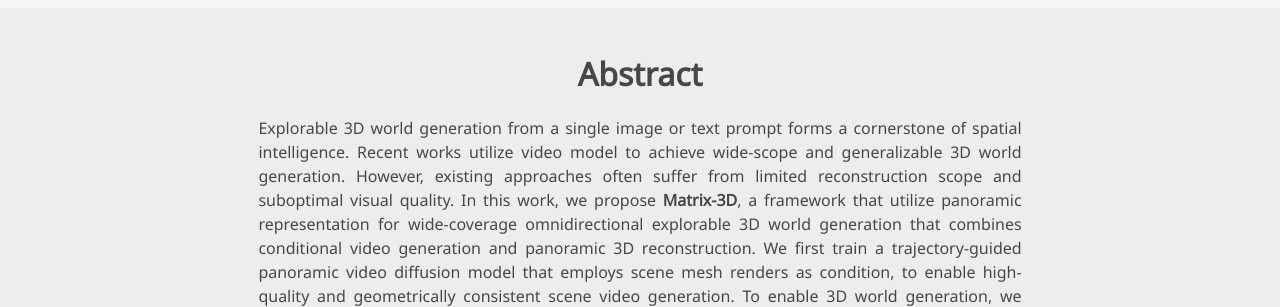
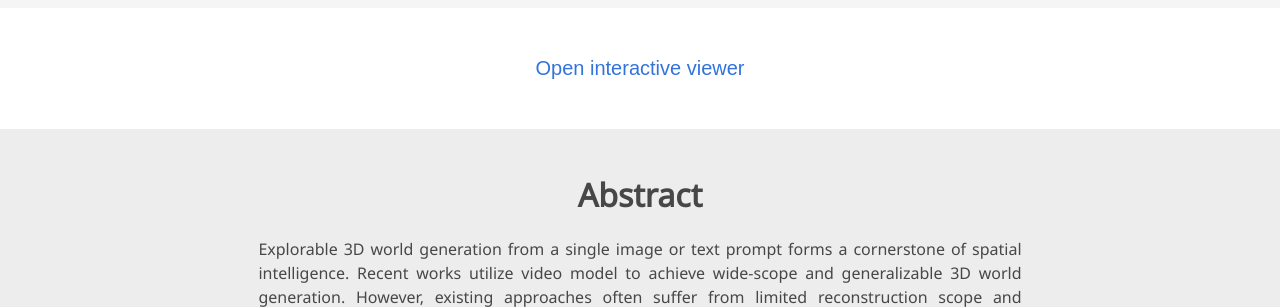
Before and after one commit to matrix-3d/matrix-3d.github.io, a plain HTML site: page index.html in a window 1280 px wide. Shown: the part 985-1292 px from the top of the page. Drawn offline with nearby package versions, Linux system fonts and the light colour scheme; some icons are missing; a web font is replaced by a local one.

Commit message:
add interactive viewer

```diff
--- a/index.html
+++ b/index.html
@@ -103,28 +103,25 @@
 <section class="hero teaser is-light">
   <div class="container is-max-desktop">
     <br>
-    <!-- <div class="hero-body is-centered has-text-centered"> -->
-
-      <!-- <img src="static/images/logo.jpeg" alt="Matrix-3D Logo" style="width: 200px; height: 125px; vertical-align: middle; margin-bottom: 20px;"> -->
-      <!-- <span style="display: inline-block; vertical-align: middle; margin-left: 16px; font-size: 1.3rem; color: #333;">
-        Matrix-3D: Omnidirectional Explorable 3D World Generation
-      </span> -->
-      <!-- <div style="backdrop-filter: blur(12px) saturate(160%) brightness(1.1); background: rgba(255,255,255,0.35); border-radius: 18px; box-shadow: 0 4px 24px rgba(0,0,0,0.08); padding: 24px; display: inline-block;">
-        <img src="static/images/overview.png" width="960" height="425" style="border-radius: 12px;">
-      </div>
-      <br><br>
-      <div class="content has-text-justified">
-        Given trajectory guidance in the form of scene mesh renderings and corresponding masks—obtained by rendering an estimated mesh along a user-defined camera trajectory—we train an image-to-video diffusion model to generate high-quality panoramic videos that precisely follow the specified trajectory. The generated 2D panoramic content is then lifted into an omnidirectional, explorable 3D world using a large-scale panorama reconstruction model.
-      </div> -->
-    <!-- </div> -->
-      <!-- Viewer区域 -->
-
   </div>
-  <h2 class="container is-centered title is-2">Explorable 3D World</h2>
-  <div class="container is-centered" id="viewer-container" style="width: 1500px; height: 480px; border-radius: 12px; overflow: hidden;"></div>
+  <h2 class="container is-centered title is-2" >Explorable 3D World</h2>
+  <div class="container is-centered" id="viewer-container" style="width: 1500px; height: 480px; border-radius: 12px; overflow: hidden;background-color: #FFFFFF;"></div>
   <br>
 </section>
-
+<!-- Teaser video-->
+<section class="hero teaser" style="background-color: #FFFFFF;">
+  <div class="container is-max-desktop">
+    <div class="hero-body">
+      <br><br>
+      <h2 class="subtitle has-text-centered">
+        <a
+          href="viewer/index.html?url=https://huggingface.co/chenttt/matrix3d/resolve/main/point_cloud.ply&w2c=1, 0, 0, 0, 0, 1, 0, 0, 0, 0, 1, 0,0,0,0,1">
+          Open interactive viewer
+        </a>
+      </h2>
+    </div>
+  </div>
+</section>
 <!-- Paper abstract -->
 <section class="section hero is-light" style="background-color: #ededed;">
   <div class="container is-max-desktop">
@@ -272,6 +269,7 @@
 
 
 
+
 <section class="section hero is-light" style="background-color: #ededed;">
   <div class="container">
     <div class="columns is-centered has-text-centered">
```
